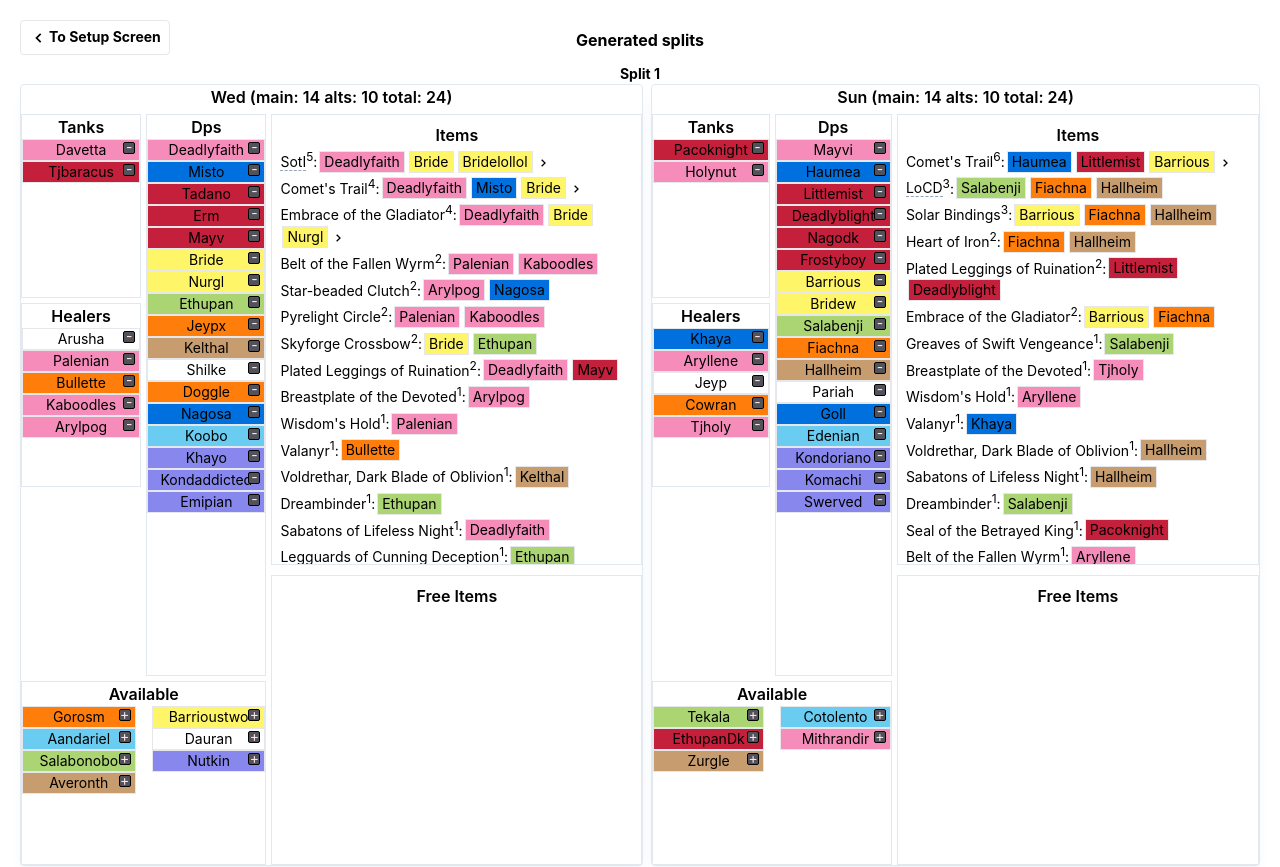
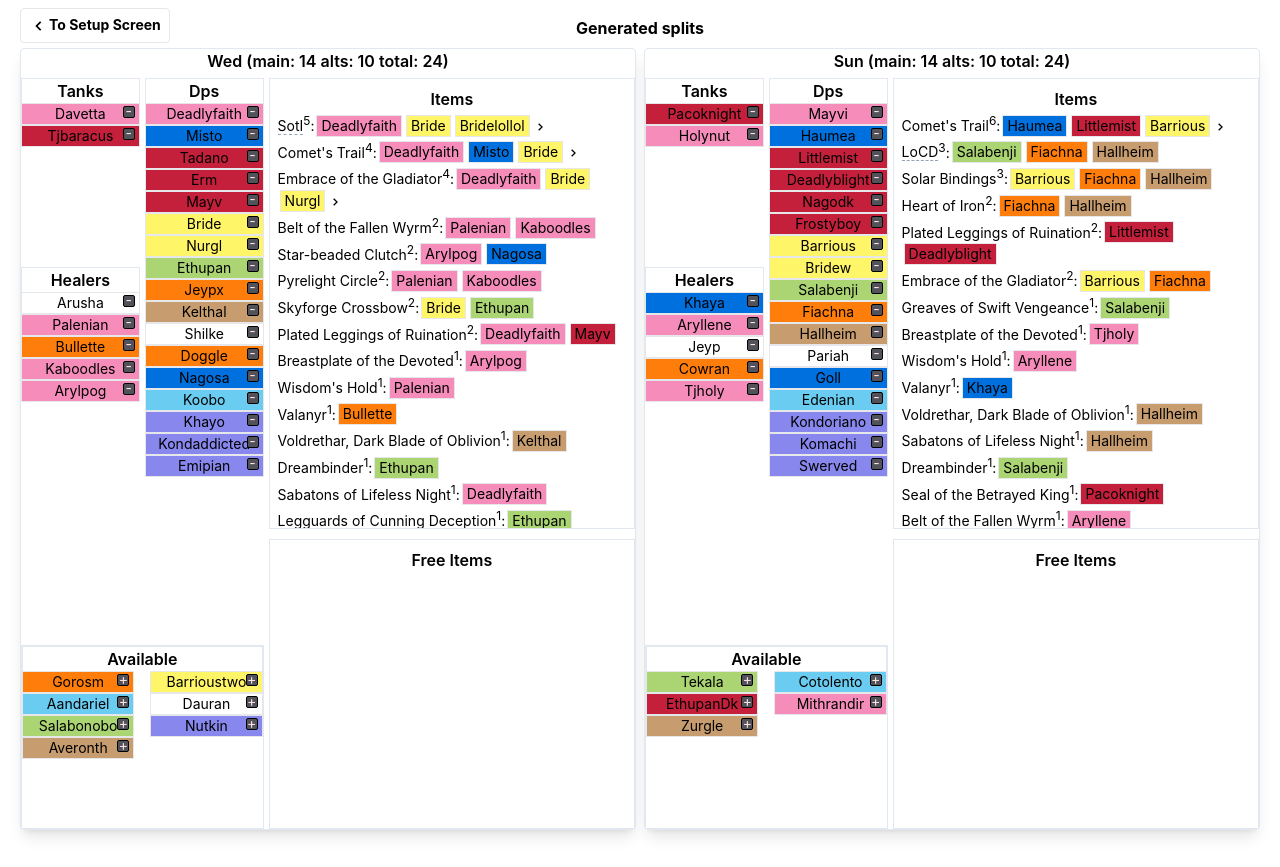
Before and after one commit to Inferno-88/group-tool-web, a React (Create React App) app: page /split/1 in a window 1280 px wide. Shown: the top 867 px of the page. Built offline with nearby package versions, Linux system fonts and the light colour scheme.

Commit message:
show only one split

```diff
--- a/src/pages/SplitsPage/SplitLayout.tsx
+++ b/src/pages/SplitsPage/SplitLayout.tsx
@@ -11,12 +11,9 @@ export const SplitLayout = ({
   onAddorRemove: (raidName: 'raid1' | 'raid2') => (character: Character, action: 'add' | 'remove') => void;
 }) => {
   return (
-    <div className="mb-10">
-      <h2 className="text-sm font-bold">Split {index + 1}</h2>
-      <div className="flex gap-x-2">
-        <RaidLayout raid={split.raid1} name={'Wed'} onAddorRemove={onAddorRemove('raid1')} />
-        <RaidLayout raid={split.raid2} name={'Sun'} onAddorRemove={onAddorRemove('raid2')} />
-      </div>
+    <div className="flex gap-x-2">
+      <RaidLayout raid={split.raid1} name={'Wed'} onAddorRemove={onAddorRemove('raid1')} />
+      <RaidLayout raid={split.raid2} name={'Sun'} onAddorRemove={onAddorRemove('raid2')} />
     </div>
   );
 };
--- a/src/pages/SplitsPage/SplitsPage.tsx
+++ b/src/pages/SplitsPage/SplitsPage.tsx
@@ -122,18 +122,16 @@ export const SplitsPage = () => {
   }
 
   return (
-    <div className="text-center p-5">
+    <div className="text-center p-5 pt-2">
       <div className="relative">
         <Link className="block border font-bold py-1.5 px-2 text-sm rounded w-auto absolute top-0 left-0" to={'..'}>
           <BiChevronLeft className="inline-block w-5 h-5" />
           To Setup Screen
         </Link>
-        <h1 className="text-md font-bold mb-1 py-2 w-full">Generated splits</h1>
+        <h1 className="text-md font-bold py-2 w-full">Generated splits</h1>
       </div>
       <div>
-        {splits?.map((split, index) => {
-          return <SplitLayout key={index} split={split} index={index} onAddorRemove={onAddorRemove(index)} />;
-        })}
+        <SplitLayout split={splits[0]} index={0} onAddorRemove={onAddorRemove(0)} />
       </div>
     </div>
   );
--- a/src/pages/SplitsPage/components/GroupLayout.tsx
+++ b/src/pages/SplitsPage/components/GroupLayout.tsx
@@ -18,7 +18,7 @@ export const GroupLayout = ({
 }) => {
   return (
     <div className={`border border-slate-200 ${className}`}>
-      <p className="font-sm font-semibold">{name}</p>
+      <p className="font-sm font-semibold border border-slate-200 border-b-0">{name}</p>
       <div className={columns ? 'columns-2' : ''}>
         {group.map(character => (
           <CharacterLayout key={character.name} character={character} action={action} onAction={onAction} />
--- a/src/pages/SplitsPage/components/RaidLayout/RaidLayout.tsx
+++ b/src/pages/SplitsPage/components/RaidLayout/RaidLayout.tsx
@@ -24,8 +24,20 @@ export const RaidLayout = ({
     }
   });
 
+  const { m, a } = raid.occupiedCharacters.reduce(
+    (acc, character) => {
+      if (character.main) {
+        acc.m++;
+      } else {
+        acc.a++;
+      }
+      return acc;
+    },
+    { m: 0, a: 0 },
+  );
+
   return (
-    <div className={'border border-slate-200 rounded shadow-lg shadow-slate-100 w-full' + styles.wrapper}>
+    <div className={'w-full border border-slate-200 rounded shadow-lg shadow-slate-100' + styles.wrapper}>
       <div className={`${styles.container}`}>
         <h3 className={`font-semibold ${styles.title}`}>
           {name} (main: {mainCount} alts: {altCount} total: {raid.occupiedCharacters.length})
--- a/src/pages/SplitsPage/components/RaidLayout/raidLayout.module.css
+++ b/src/pages/SplitsPage/components/RaidLayout/raidLayout.module.css
@@ -21,14 +21,17 @@
 
 .tanks {
     grid-area: tanks;
+    border: 0;
 }
 
 .dps {
     grid-area: dps;
+    border: 0;
 }
 
 .healers {
     grid-area: healers;
+    border: 0;
 }
 
 .available {
```
